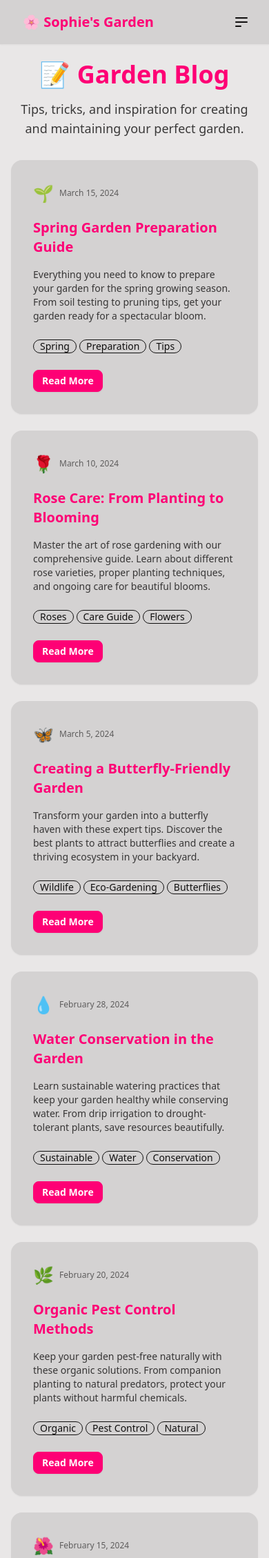
After one commit to afeezaziz/sophies-garden, a Flask app: page /blog in a window 390 px wide. The commit adds this page. Shown: the top 2258 px of the page at 69% size. Run offline with Flask 3, Linux system fonts and the light colour scheme; style sheets or scripts are compiled from the project's sources; some libraries are stand-ins or nearby versions.

Commit message:
Add new website pages: Services, Gallery, and Blog
- Add Services page showcasing 6 gardening services
- Add Gallery page displaying garden styles and projects
- Add Blog page with gardening articles and subscription
- Update navigation to include new pages in both desktop and mobile menus

🤖 Generated with [Claude Code](https://claude.ai/code)

Co-Authored-By: Claude <noreply@anthropic.com>

```diff
--- a/app/__init__.py
+++ b/app/__init__.py
@@ -105,5 +105,17 @@ def plant_detail(plant_id):
     plant = Plant.query.get_or_404(plant_id)
     return render_template('plant_detail.html', plant=plant)
 
+@app.route('/services')
+def services():
+    return render_template('services.html')
+
+@app.route('/gallery')
+def gallery():
+    return render_template('gallery.html')
+
+@app.route('/blog')
+def blog():
+    return render_template('blog.html')
+
 if __name__ == '__main__':
     app.run(debug=True)
--- a/templates/base.html
+++ b/templates/base.html
@@ -18,6 +18,9 @@
                 <li><a href="{{ url_for('index') }}" class="btn btn-ghost btn-sm">Home</a></li>
                 <li><a href="{{ url_for('plants') }}" class="btn btn-ghost btn-sm">Plants</a></li>
                 <li><a href="{{ url_for('about') }}" class="btn btn-ghost btn-sm">About</a></li>
+                <li><a href="{{ url_for('services') }}" class="btn btn-ghost btn-sm">Services</a></li>
+                <li><a href="{{ url_for('gallery') }}" class="btn btn-ghost btn-sm">Gallery</a></li>
+                <li><a href="{{ url_for('blog') }}" class="btn btn-ghost btn-sm">Blog</a></li>
                 <li><a href="{{ url_for('contact') }}" class="btn btn-ghost btn-sm">Contact</a></li>
             </ul>
         </div>
@@ -32,6 +35,9 @@
                     <li><a href="{{ url_for('index') }}">Home</a></li>
                     <li><a href="{{ url_for('plants') }}">Plants</a></li>
                     <li><a href="{{ url_for('about') }}">About</a></li>
+                    <li><a href="{{ url_for('services') }}">Services</a></li>
+                    <li><a href="{{ url_for('gallery') }}">Gallery</a></li>
+                    <li><a href="{{ url_for('blog') }}">Blog</a></li>
                     <li><a href="{{ url_for('contact') }}">Contact</a></li>
                 </ul>
             </div>
--- /dev/null
+++ b/templates/blog.html
@@ -0,0 +1,166 @@
+{% extends "base.html" %}
+
+{% block title %}Blog - Sophie's Garden{% endblock %}
+
+{% block content %}
+    <div class="space-y-8">
+        <div class="text-center">
+            <h1 class="text-4xl font-bold text-primary mb-4">📝 Garden Blog</h1>
+            <p class="text-lg text-base-content opacity-80 max-w-2xl mx-auto">
+                Tips, tricks, and inspiration for creating and maintaining your perfect garden.
+            </p>
+        </div>
+
+        <div class="grid grid-cols-1 md:grid-cols-2 lg:grid-cols-3 gap-6">
+            <article class="card bg-base-200 shadow-sm">
+                <div class="card-body">
+                    <div class="flex items-center gap-2 mb-3">
+                        <span class="text-2xl">🌱</span>
+                        <span class="text-xs text-base-content opacity-60">March 15, 2024</span>
+                    </div>
+                    <h2 class="card-title text-primary mb-2">Spring Garden Preparation Guide</h2>
+                    <p class="text-base-content opacity-80 text-sm mb-4">
+                        Everything you need to know to prepare your garden for the spring growing season.
+                        From soil testing to pruning tips, get your garden ready for a spectacular bloom.
+                    </p>
+                    <div class="flex flex-wrap gap-1 mb-4">
+                        <span class="badge badge-outline">Spring</span>
+                        <span class="badge badge-outline">Preparation</span>
+                        <span class="badge badge-outline">Tips</span>
+                    </div>
+                    <div class="card-actions">
+                        <button class="btn btn-primary btn-sm">Read More</button>
+                    </div>
+                </div>
+            </article>
+
+            <article class="card bg-base-200 shadow-sm">
+                <div class="card-body">
+                    <div class="flex items-center gap-2 mb-3">
+                        <span class="text-2xl">🌹</span>
+                        <span class="text-xs text-base-content opacity-60">March 10, 2024</span>
+                    </div>
+                    <h2 class="card-title text-primary mb-2">Rose Care: From Planting to Blooming</h2>
+                    <p class="text-base-content opacity-80 text-sm mb-4">
+                        Master the art of rose gardening with our comprehensive guide. Learn about different
+                        rose varieties, proper planting techniques, and ongoing care for beautiful blooms.
+                    </p>
+                    <div class="flex flex-wrap gap-1 mb-4">
+                        <span class="badge badge-outline">Roses</span>
+                        <span class="badge badge-outline">Care Guide</span>
+                        <span class="badge badge-outline">Flowers</span>
+                    </div>
+                    <div class="card-actions">
+                        <button class="btn btn-primary btn-sm">Read More</button>
+                    </div>
+                </div>
+            </article>
+
+            <article class="card bg-base-200 shadow-sm">
+                <div class="card-body">
+                    <div class="flex items-center gap-2 mb-3">
+                        <span class="text-2xl">🦋</span>
+                        <span class="text-xs text-base-content opacity-60">March 5, 2024</span>
+                    </div>
+                    <h2 class="card-title text-primary mb-2">Creating a Butterfly-Friendly Garden</h2>
+                    <p class="text-base-content opacity-80 text-sm mb-4">
+                        Transform your garden into a butterfly haven with these expert tips. Discover the best
+                        plants to attract butterflies and create a thriving ecosystem in your backyard.
+                    </p>
+                    <div class="flex flex-wrap gap-1 mb-4">
+                        <span class="badge badge-outline">Wildlife</span>
+                        <span class="badge badge-outline">Eco-Gardening</span>
+                        <span class="badge badge-outline">Butterflies</span>
+                    </div>
+                    <div class="card-actions">
+                        <button class="btn btn-primary btn-sm">Read More</button>
+                    </div>
+                </div>
+            </article>
+
+            <article class="card bg-base-200 shadow-sm">
+                <div class="card-body">
+                    <div class="flex items-center gap-2 mb-3">
+                        <span class="text-2xl">💧</span>
+                        <span class="text-xs text-base-content opacity-60">February 28, 2024</span>
+                    </div>
+                    <h2 class="card-title text-primary mb-2">Water Conservation in the Garden</h2>
+                    <p class="text-base-content opacity-80 text-sm mb-4">
+                        Learn sustainable watering practices that keep your garden healthy while conserving water.
+                        From drip irrigation to drought-tolerant plants, save resources beautifully.
+                    </p>
+                    <div class="flex flex-wrap gap-1 mb-4">
+                        <span class="badge badge-outline">Sustainable</span>
+                        <span class="badge badge-outline">Water</span>
+                        <span class="badge badge-outline">Conservation</span>
+                    </div>
+                    <div class="card-actions">
+                        <button class="btn btn-primary btn-sm">Read More</button>
+                    </div>
+                </div>
+            </article>
+
+            <article class="card bg-base-200 shadow-sm">
+                <div class="card-body">
+                    <div class="flex items-center gap-2 mb-3">
+                        <span class="text-2xl">🌿</span>
+                        <span class="text-xs text-base-content opacity-60">February 20, 2024</span>
+                    </div>
+                    <h2 class="card-title text-primary mb-2">Organic Pest Control Methods</h2>
+                    <p class="text-base-content opacity-80 text-sm mb-4">
+                        Keep your garden pest-free naturally with these organic solutions. From companion planting
+                        to natural predators, protect your plants without harmful chemicals.
+                    </p>
+                    <div class="flex flex-wrap gap-1 mb-4">
+                        <span class="badge badge-outline">Organic</span>
+                        <span class="badge badge-outline">Pest Control</span>
+                        <span class="badge badge-outline">Natural</span>
+                    </div>
+                    <div class="card-actions">
+                        <button class="btn btn-primary btn-sm">Read More</button>
+                    </div>
+                </div>
+            </article>
+
+            <article class="card bg-base-200 shadow-sm">
+                <div class="card-body">
+                    <div class="flex items-center gap-2 mb-3">
+                        <span class="text-2xl">🌺</span>
+                        <span class="text-xs text-base-content opacity-60">February 15, 2024</span>
+                    </div>
+                    <h2 class="card-title text-primary mb-2">Shade Garden Design Ideas</h2>
+                    <p class="text-base-content opacity-80 text-sm mb-4">
+                        Don't let shady areas go to waste! Discover beautiful plants and design ideas that thrive
+                        in low-light conditions and create stunning shade gardens.
+                    </p>
+                    <div class="flex flex-wrap gap-1 mb-4">
+                        <span class="badge badge-outline">Shade</span>
+                        <span class="badge badge-outline">Design</span>
+                        <span class="badge badge-outline">Low Light</span>
+                    </div>
+                    <div class="card-actions">
+                        <button class="btn btn-primary btn-sm">Read More</button>
+                    </div>
+                </div>
+            </article>
+        </div>
+
+        <div class="text-center mt-8">
+            <div class="join">
+                <button class="btn btn-primary join-item">1</button>
+                <button class="btn btn-outline btn-primary join-item">2</button>
+                <button class="btn btn-outline btn-primary join-item">3</button>
+                <button class="btn btn-outline btn-primary join-item">Next</button>
+            </div>
+        </div>
+
+        <div class="text-center mt-8">
+            <h2 class="text-2xl font-bold text-primary mb-4">Subscribe to Our Garden Tips</h2>
+            <p class="text-base-content opacity-80 mb-6">Get weekly gardening tips and seasonal advice delivered to your inbox.</p>
+            <div class="flex flex-col sm:flex-row gap-4 justify-center items-center max-w-md mx-auto">
+                <input type="email" placeholder="Your email address" class="input input-bordered flex-1" />
+                <button class="btn btn-primary">Subscribe</button>
+            </div>
+        </div>
+    </div>
+{% endblock %}
```
Also changed, not shown: templates/gallery.html (added, +129 -0 lines), templates/services.html (added, +106 -0 lines).
